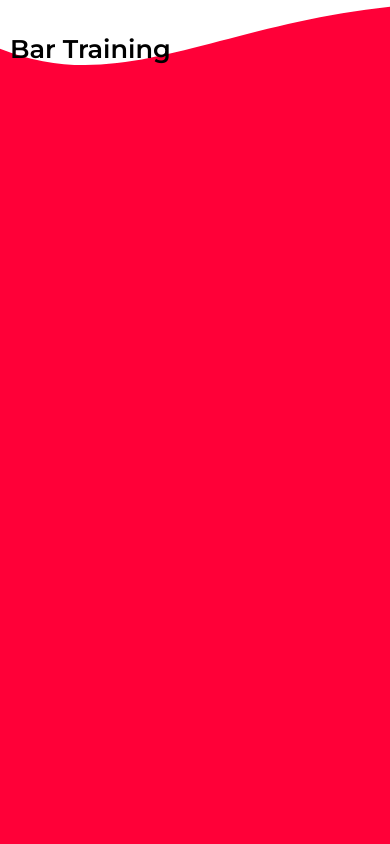
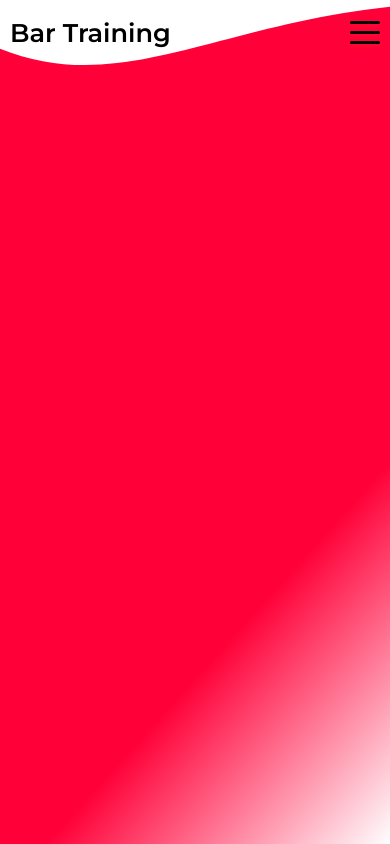
Before and after one commit to Jonjo7Dia/Bart-training-2.0, a React (Create React App) app: page / in a window 390 px wide. Built offline with nearby package versions, Linux system fonts and the light colour scheme.

Commit message:
implementing mobile navigation

```diff
--- a/src/components/body/Background.css
+++ b/src/components/body/Background.css
@@ -11,7 +11,7 @@
 
 }
 .top svg {
-    object-fit: fill;
+    max-width: 100%;
 }
 .bottom {
     width: 100%;
--- a/src/components/body/Background.tsx
+++ b/src/components/body/Background.tsx
@@ -10,6 +10,7 @@ function Background() {
               fill="#FFFFFF"
             ></path>
           </svg>
+
       </div>
     </div>
   );
--- /dev/null
+++ b/src/components/navBar/Hamburger.css
@@ -0,0 +1,43 @@
+.mobileNav {
+  display: none;
+  position: relative;
+  justify-content: flex-end;
+  align-items: center;
+  width: 80px;
+  height: 100%;
+  cursor: pointer;
+  transition: all 0.5s ease-in-out;
+}
+.mobile-nav_burger {
+  width: 30px;
+  height: 3px;
+  background: black;
+  border-radius: 5px;
+  box-shadow: 0 2px 5px rgba(255, 101, 47, 0.2);
+  transition: all 0.5s ease-in-out;
+}
+.mobile-nav_burger::before,
+.mobile-nav_burger::after {
+  content: ' ';
+  position: absolute;
+  width: 30px;
+  height: 3px;
+  background: black;
+  border-radius: 5px;
+  box-shadow: 0 2px 5px rgba(255, 101, 47, 0.2);
+  transition: all 0.5s ease-in-out;
+}
+.mobile-nav_burger::before{
+    transform: translateY(-10px);
+}
+.mobile-nav_burger::after{
+    transform: translateY(10px);
+}
+
+@media only screen and (max-width: 1140px) {
+  .mobileNav {
+    width: 7rem;
+    margin-right: 10px;
+    display: flex;
+  }
+}
--- /dev/null
+++ b/src/components/navBar/Hamburger.tsx
@@ -0,0 +1,10 @@
+import './Hamburger.css';
+function Hamburger(){
+    return <div className={'mobileNav'}>
+        <div className="mobile-nav_burger">
+
+        </div>
+    </div>
+}
+
+export default Hamburger;
--- a/src/components/navBar/Nav.css
+++ b/src/components/navBar/Nav.css
@@ -3,12 +3,13 @@
   height: 6rem;
   display: flex;
   padding-left: 20px;
+  box-sizing: border-box;
 }
 .navHeading {
   height: 100%;
   display: flex;
   flex-direction: column;
-  align-items: center;
+  align-items: flex-start;
   font-size: 2rem;
   position: relative;
 }
@@ -56,12 +57,14 @@
   font-size: 1.2rem;
   font-weight: bold;
   height: 100%;
+  width: 100%;
   display: flex;
   flex-direction: column;
-  align-items: center;
+  align-items: flex-start;
 }
 .navItem .title {
   height: 65%;
+  width: 100%;
 }
 .navItem .underline {
   margin-top: 8.5px;
@@ -71,14 +74,11 @@
 .navItem .title:hover {
   cursor: pointer;
 }
-.navItem:hover .underline {
+.unactive:hover .underline {
   display: block;
   animation: grow 0.25s forwards;
 }
-.navHeading:hover .underline {
-  display: block;
-  animation: grow 0.25s forwards;
-}
+
 @media only screen and (max-width: 750px) {
   span {
     display: none !important;
@@ -90,7 +90,7 @@
     align-items: center;
   }
   .nav {
-    padding-left: 10px;
+      height: 4rem;
   }
 
 }
@@ -98,6 +98,13 @@
   .navLinks {
     display: none;
   }
+  .nav {
+  padding-left: 10px;
+  padding-right: 0px;
+  flex-direction: row;
+  justify-content: space-between;
+  align-items: center;
+}
 }
 
 @keyframes grow {
@@ -105,6 +112,6 @@
     width: 0%;
   }
   to {
-    width: 98%;
+    width: 100%;
   }
 }
--- a/src/components/navBar/Nav.tsx
+++ b/src/components/navBar/Nav.tsx
@@ -1,26 +1,30 @@
 import { useState } from "react";
 import "./Nav.css";
+import Hamburger from "./Hamburger";
 function Nav() {
   const [isActive, setIsActive] = useState("Home");
   console.log(isActive);
   return (
     <div className={"nav"}>
       <div
-        className={"navHeading"}
+        className={`navHeading ${isActive !== 'Home' ? 'unactive' : 'active'}`}
         onClick={() => {
           setIsActive("Home");
         }}
       >
-        <div className={"title"}>
+        <div className={`title`}>
           <h1>Bar Training</h1>
         </div>
-        <span className={"underline"} style={{width: isActive === 'Home' ? '98%' : '0%'}}></span>
+        <span
+          className={"underline"}
+          style={{ width: isActive === "Home" ? "100%" : "0%" }}
+        ></span>
       </div>
       <div className={"navLinks"}>
         <ul>
           <li>
             <div
-              className={"navItem"}
+              className={`navItem ${isActive !== 'Flashcards' ? 'unactive' : 'active'}`}
               onClick={() => {
                 setIsActive("Flashcards");
               }}
@@ -28,12 +32,15 @@ function Nav() {
               <div className={"title"}>
                 <h3>Flashcards</h3>
               </div>
-              <span className={"underline"} style={{width: isActive === 'Flashcards' ? '98%' : '0%',}}></span>
+              <span
+                className={"underline"}
+                style={{ width: isActive === "Flashcards" ? "100%" : "0%" }}
+              ></span>
             </div>
           </li>
           <li>
             <div
-              className={"navItem"}
+              className={`navItem ${isActive !== 'History' ? 'unactive' : 'active'}`}
               onClick={() => {
                 setIsActive("History");
               }}
@@ -42,12 +49,15 @@ function Nav() {
                 <h3>Cocktail History</h3>
               </div>
 
-              <span className={"underline"}  style={{width: isActive === 'History' ? '98%' : '0%'}}></span>
+              <span
+                className={"underline"}
+                style={{ width: isActive === "History" ? "100%" : "0%" }}
+              ></span>
             </div>
           </li>
           <li>
             <div
-              className={"navItem"}
+              className={`navItem ${isActive !== 'Quiz' ? 'unactive' : 'active'}`}
               onClick={() => {
                 setIsActive("Quiz");
               }}
@@ -56,11 +66,15 @@ function Nav() {
                 <h3>Quiz</h3>
               </div>
 
-              <span className={"underline"} style={{width: isActive === 'Quiz' ? '98%' : '0%'}}></span>
+              <span
+                className={"underline"}
+                style={{ width: isActive === "Quiz" ? "100%" : "0%" }}
+              ></span>
             </div>
           </li>
         </ul>
       </div>
+      <Hamburger />
     </div>
   );
 }
--- a/src/index.css
+++ b/src/index.css
@@ -1,15 +1,65 @@
-@import url('https://fonts.googleapis.com/css2?family=Montserrat:wght@600&display=swap');
+@import url("https://fonts.googleapis.com/css2?family=Montserrat:wght@600&display=swap");
 * {
- font-family: 'Montserrat', sans-serif;;
+  font-family: "Montserrat", sans-serif;
 }
-html, body, div, span, applet, object, iframe,
-h1, h2, h3, h4, h5, h6, p, blockquote, pre,
-a, abbr, acronym, address, big, cite, code,
-del, dfn, em, font, img, ins, kbd, q, s, samp,
-small, strike, strong, sub, sup, tt, var,
-dl, dt, dd, ol, ul, li,
-fieldset, form, label, legend,
-table, caption, tbody, tfoot, thead, tr, th, td {
+html,
+body,
+div,
+span,
+applet,
+object,
+iframe,
+h1,
+h2,
+h3,
+h4,
+h5,
+h6,
+p,
+blockquote,
+pre,
+a,
+abbr,
+acronym,
+address,
+big,
+cite,
+code,
+del,
+dfn,
+em,
+font,
+img,
+ins,
+kbd,
+q,
+s,
+samp,
+small,
+strike,
+strong,
+sub,
+sup,
+tt,
+var,
+dl,
+dt,
+dd,
+ol,
+ul,
+li,
+fieldset,
+form,
+label,
+legend,
+table,
+caption,
+tbody,
+tfoot,
+thead,
+tr,
+th,
+td {
   margin: 0;
   padding: 0;
   border: 0;
@@ -17,20 +67,25 @@ table, caption, tbody, tfoot, thead, tr, th, td {
   font-weight: inherit;
   font-style: inherit;
   font-size: 100%;
-  font-family: 'Montserrat', sans-serif;;
+  font-family: "Montserrat", sans-serif;
   vertical-align: baseline;
+  user-select: none;
 }
 body {
-  background-color: #FF0038;
+  height: 100vh;
+  background: rgb(255, 0, 56);
+  background:  linear-gradient(132deg, rgba(255,0,56,1) 70%, rgba(254,254,254,1) 100%);
+  background-repeat: no-repeat;
+  background-size: cover;
   margin: 0;
-  font-family: -apple-system, BlinkMacSystemFont, 'Segoe UI', 'Roboto', 'Oxygen',
-    'Ubuntu', 'Cantarell', 'Fira Sans', 'Droid Sans', 'Helvetica Neue',
+  font-family: -apple-system, BlinkMacSystemFont, "Segoe UI", "Roboto", "Oxygen",
+    "Ubuntu", "Cantarell", "Fira Sans", "Droid Sans", "Helvetica Neue",
     sans-serif;
   -webkit-font-smoothing: antialiased;
   -moz-osx-font-smoothing: grayscale;
 }
 
 code {
-  font-family: source-code-pro, Menlo, Monaco, Consolas, 'Courier New',
+  font-family: source-code-pro, Menlo, Monaco, Consolas, "Courier New",
     monospace;
 }
```
Lines whose indentation alone changed are shown as unchanged.
